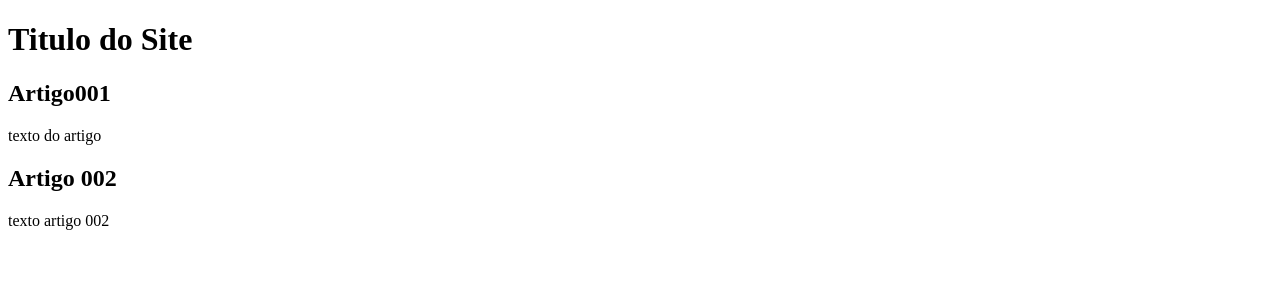
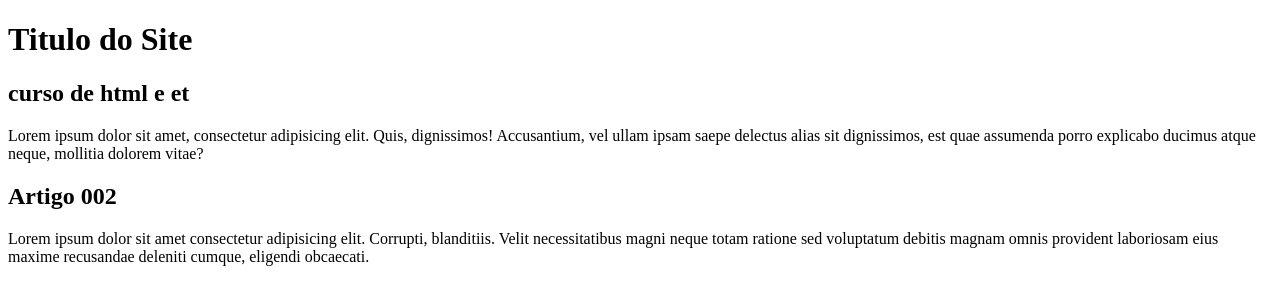
Before and after one commit to alexsilva10/Projeto-site, a plain HTML site: page index.html in a window 1280 px wide. Drawn offline with Linux system fonts and the light colour scheme.

Commit message:
add conteudo

```diff
--- a/index.html
+++ b/index.html
@@ -15,12 +15,12 @@
         </header>
 
         <article>
-            <h2> Artigo001</h2>
-            <p>texto do artigo</p>
+            <h2> curso de html e et</h2>
+            <p>Lorem ipsum dolor sit amet, consectetur adipisicing elit. Quis, dignissimos! Accusantium, vel ullam ipsam saepe delectus alias sit dignissimos, est quae assumenda porro explicabo ducimus atque neque, mollitia dolorem vitae?</p>
         </article>
 <article>
     <h2> Artigo 002</h2>
-    <p>texto artigo 002</p>
+    <p>Lorem ipsum dolor sit amet consectetur adipisicing elit. Corrupti, blanditiis. Velit necessitatibus magni neque totam ratione sed voluptatum debitis magnam omnis provident laboriosam eius maxime recusandae deleniti cumque, eligendi obcaecati.</p>
 </article>
 
     </main>
```
